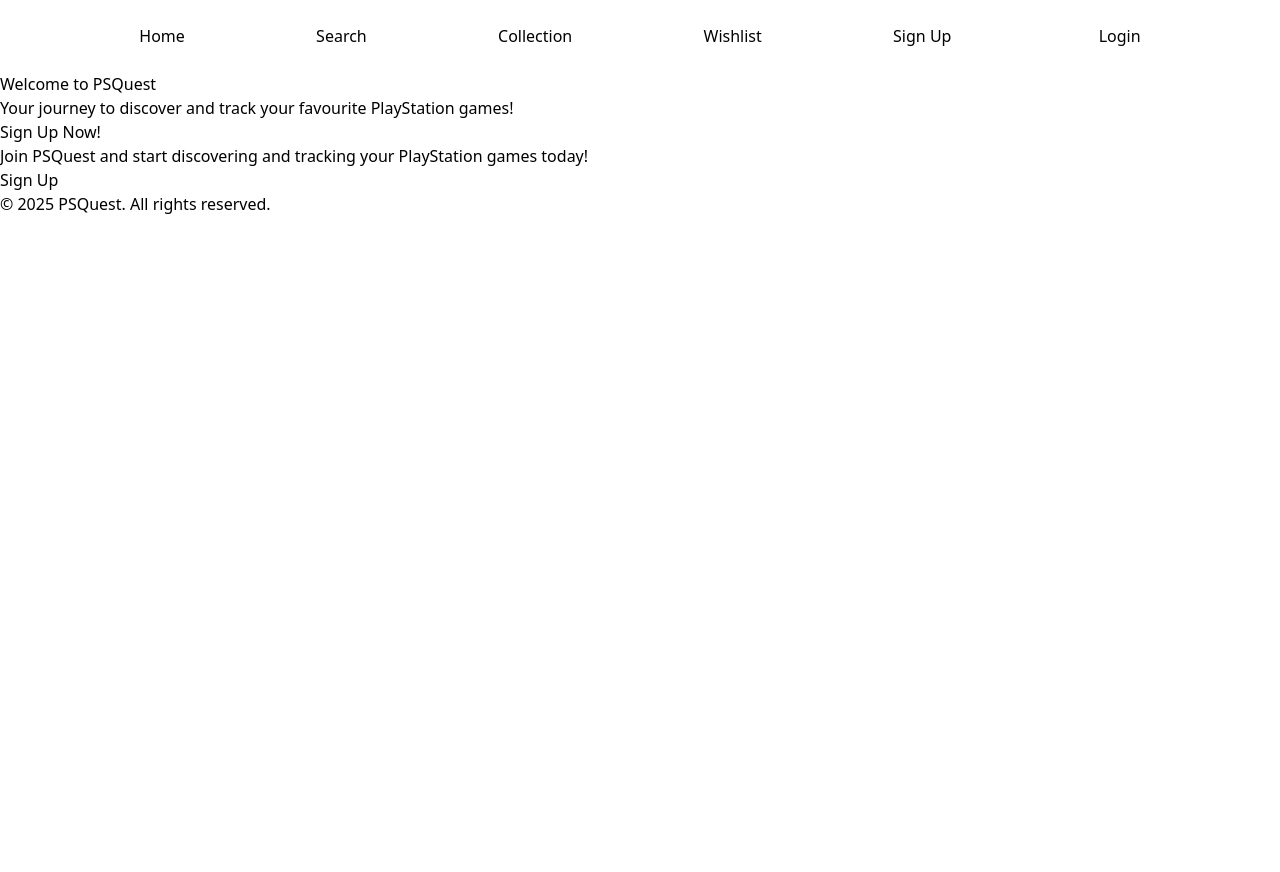
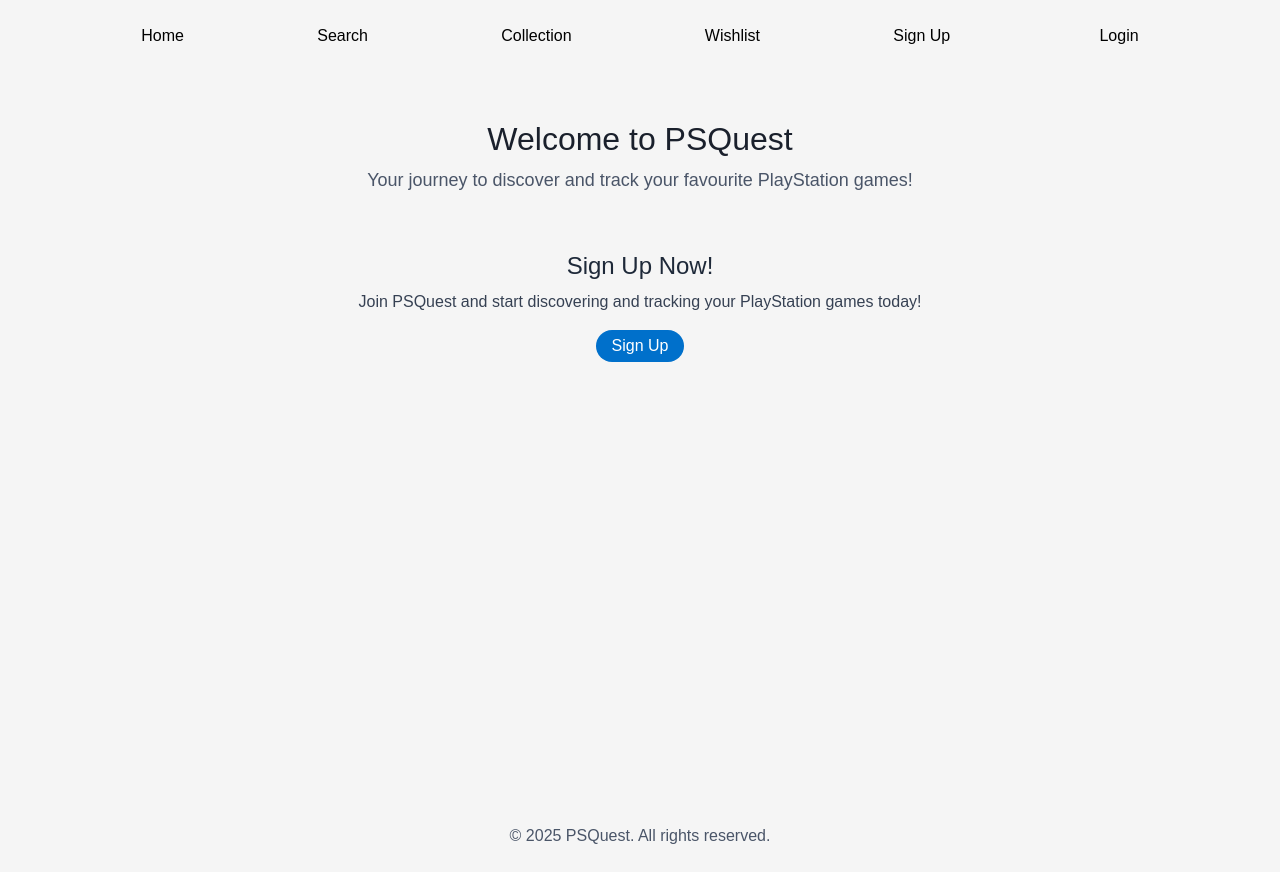
Before and after one commit to arya-lunaris/PSQuest-client, a React (Vite) app: page / in a window 1280 px wide. Before the commit the page ends 800 px from the top, so only its background shows below. Built offline with nearby package versions, Linux system fonts and the light colour scheme.

Commit message:
styled home page

```diff
--- /dev/null
+++ b/src/components/HomePage/HomePage.css
@@ -0,0 +1,73 @@
+body {
+    font-family: 'Arial', sans-serif;
+    background-color: #f5f5f5;
+    color: #333;
+    margin: 0;
+    padding: 0;
+    height: 100%;
+  }
+
+  header h1 {
+    font-size: 2rem;
+    color: #1a202c;
+  }
+
+  header p {
+    font-size: 1.125rem;
+    color: #4a5568;
+  }
+
+  section {
+    padding: 1.5rem;
+  }
+
+  button {
+    background-color: #0070cb;
+    padding: 4px 16px;
+    border-radius: 9999px;
+    font-size: 1rem;
+    color: white;
+    border: none;
+    transition: background-color 0.3s ease;
+  }
+
+  button:hover {
+    background-color: #005fa3;
+  }
+
+  .btn-thin {
+    display: inline-block;
+    background-color: #0070cb;
+    color: white;
+    font-size: 1rem;
+    padding: 4px 16px;
+    border-radius: 9999px;
+    transition: background-color 0.3s ease;
+    text-decoration: none;
+  }
+
+  .btn-thin:hover {
+    background-color: #005fa3;
+    color: white;
+  }
+
+  footer {
+    margin-top: auto;
+    font-size: 1rem;
+    color: #4a5568;
+    padding-top: 1.5rem;
+    padding-bottom: 1.5rem;
+    background-color: #f5f5f5;
+  }
+
+  a {
+    color: #0070cb;
+  }
+
+  a:hover {
+    color: #005fa3;
+  }
+
+  .btn-thin:hover {
+    cursor: pointer;
+  }
--- a/src/components/HomePage/HomePage.jsx
+++ b/src/components/HomePage/HomePage.jsx
@@ -1,46 +1,51 @@
 import React, { useContext } from "react";
 import { Link } from "react-router-dom";
 import { UserContext } from "../../contexts/UserContext";
+import './HomePage.css'
 
 const HomePage = () => {
   const { user } = useContext(UserContext);
 
   return (
-    <div>
-      <header>
-        <h1>Welcome to PSQuest</h1>
-        <p>Your journey to discover and track your favourite PlayStation games!</p>
+    <div className="flex flex-col min-h-screen">
+      <header className="text-center mt-12 mb-8">
+        <h1 className="text-3xl text-gray-900">Welcome to PSQuest</h1>
+        <p className="text-lg text-gray-600 mt-2">Your journey to discover and track your favourite PlayStation games!</p>
       </header>
 
       {!user ? (
-        <section>
-          <h2>Sign Up Now!</h2>
-          <p>Join PSQuest and start discovering and tracking your PlayStation games today!</p>
-          <button>
-            <Link to="/signup">Sign Up</Link>
-          </button>
+        <section className="text-center mb-8">
+          <h2 className="text-2xl text-gray-800">Sign Up Now!</h2>
+          <p className="text-gray-700 mt-2 mb-4">Join PSQuest and start discovering and tracking your PlayStation games today!</p>
+          <Link to="/signup">
+            <button className="btn-thin">Sign Up</button>
+          </Link>
         </section>
       ) : (
         <>
-          <nav>
-            <h2>Navigate</h2>
-            <ul>
-              <li><Link to="/collection">Your Games</Link></li>
-              <li><Link to={`/profile/${user.id}`}>Your Profile</Link></li>
+          <nav className="mb-8 text-center">
+            <h2 className="text-2xl text-gray-800">Navigate</h2>
+            <ul className="mt-4 space-y-2">
+              <li>
+                <Link to="/collection" className="btn-thin">Your Games</Link>
+              </li>
+              <li>
+                <Link to={`/profile/${user.id}`} className="btn-thin">Your Profile</Link>
+              </li>
             </ul>
           </nav>
 
-          <section>
-            <h2>See What's Out There!</h2>
-            <p>Explore the best games on PlayStation. Track your progress and share your thoughts!</p>
-            <button>
-              <Link to="/search">Start Looking 👀</Link>
-            </button>
+          <section className="text-center mb-8">
+            <h2 className="text-2xl text-gray-800">See What's Out There!</h2>
+            <p className="text-gray-700 mt-2 mb-4">Explore the best games on PlayStation. Track your progress and share your thoughts!</p>
+            <Link to="/search">
+              <button className="btn-thin">Start Looking</button>
+            </Link>
           </section>
         </>
       )}
 
-      <footer>
+      <footer className="mt-auto text-center text-gray-600 py-4">
         <p>&copy; 2025 PSQuest. All rights reserved.</p>
       </footer>
     </div>
```
